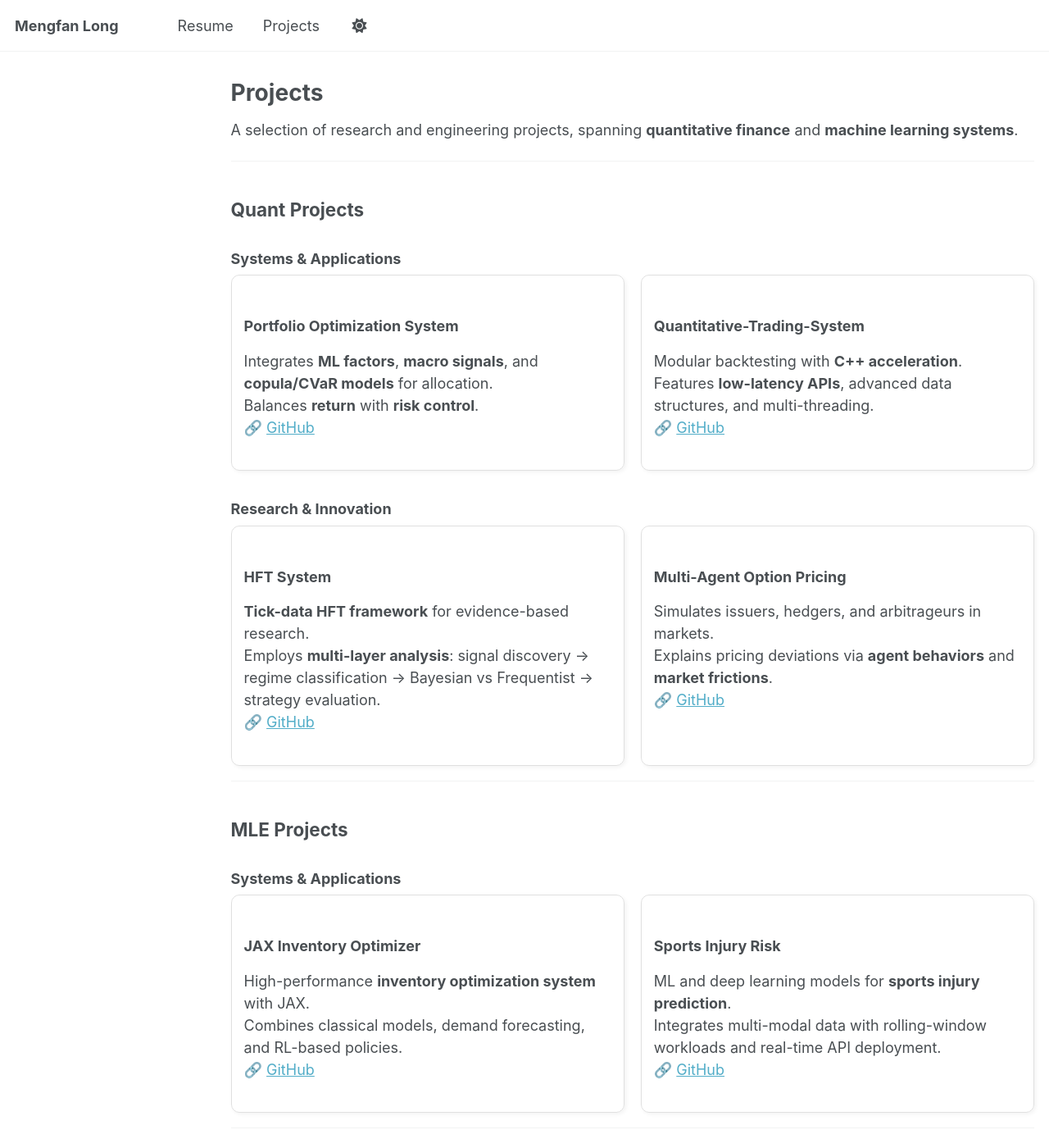
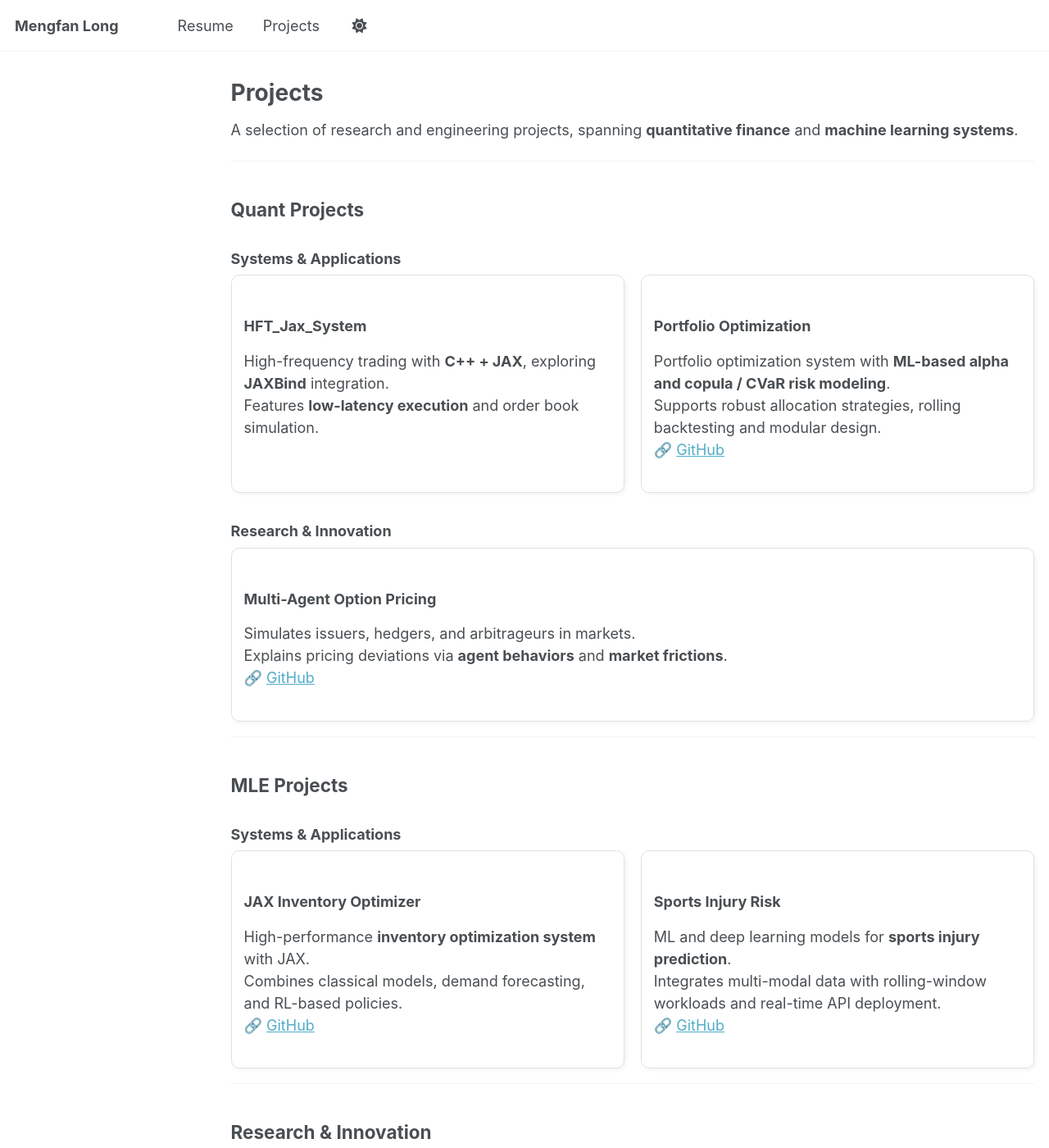
Before and after one commit to kevinlmf/kevinlmf.github.io, a Jekyll site: the page built from _pages/projects.md, in a window 1280 px wide and 1400 px high. Shown: the whole window at 82% size. Built offline with Jekyll 4.4.1, drawn with Linux system fonts in a browser that asks for light colours; a script that is not in the unit is left out; some of the changed text lies outside the part shown.

Commit message:
Update projects.md

```diff
--- a/_pages/projects.md
+++ b/_pages/projects.md
@@ -14,23 +14,25 @@ A selection of research and engineering projects, spanning **quantitative financ
 ###  Systems & Applications
 <div style="display:flex; flex-wrap:wrap; gap:20px;">
 
-  <div style="flex:1; min-width:320px; border:1px solid #e0e0e0; border-radius:10px; padding:15px; box-shadow:2px 2px 5px rgba(0,0,0,0.05);">
-    <h3>Portfolio Optimization System</h3>
-    <p>
-      Integrates <b>ML factors</b>, <b>macro signals</b>, and <b>copula/CVaR models</b> for allocation.<br>
-      Balances <b>return</b> with <b>risk control</b>.<br>
-      🔗 <a href="https://github.com/kevinlmf/Portfolio_Optimization" target="_blank">GitHub</a>
-    </p>
-  </div>
+ <div style="flex:1; min-width:320px; border:1px solid #e0e0e0; border-radius:10px; padding:15px; box-shadow:2px 2px 5px rgba(0,0,0,0.05);">
+  <h3>HFT_Jax_System</h3>
+  <p>
+  High-frequency trading with <b>C++ + JAX</b>, exploring <b>JAXBind</b> integration.<br>
+  Features <b>low-latency execution</b> and order book simulation.<br>
+</p>
 
-  <div style="flex:1; min-width:320px; border:1px solid #e0e0e0; border-radius:10px; padding:15px; box-shadow:2px 2px 5px rgba(0,0,0,0.05);">
-    <h3>Quantitative-Trading-System</h3>
-    <p>
-      Modular backtesting with <b>C++ acceleration</b>.<br>
-      Features <b>low-latency APIs</b>, advanced data structures, and multi-threading.<br>
-      🔗 <a href="https://github.com/kevinlmf/Quantitive-Trading-System" target="_blank">GitHub</a>
-    </p>
-  </div>
+</div>
+
+<div style="flex:1; min-width:320px; border:1px solid #e0e0e0; border-radius:10px; padding:15px; box-shadow:2px 2px 5px rgba(0,0,0,0.05);">
+  <h3>Portfolio Optimization</h3>
+  <p>
+    Portfolio optimization system with <b>ML-based alpha and copula / CVaR risk modeling</b>.<br>
+    Supports robust allocation strategies, rolling backtesting and modular design.<br>
+    🔗 <a href="https://github.com/kevinlmf/Portfolio_Optimization" target="_blank">GitHub</a>
+  </p>
+</div>
+
+
 
 </div>
 
@@ -38,16 +40,7 @@ A selection of research and engineering projects, spanning **quantitative financ
 ###  Research & Innovation
 <div style="display:flex; flex-wrap:wrap; gap:20px;">
 
-  <div style="flex:1; min-width:320px; border:1px solid #e0e0e0; border-radius:10px; padding:15px; box-shadow:2px 2px 5px rgba(0,0,0,0.05);">
-    <h3>HFT System</h3>
-    <p>
-      <b>Tick-data HFT framework</b> for evidence-based research.<br>
-      Employs <b>multi-layer analysis</b>: signal discovery → regime classification → Bayesian vs Frequentist → strategy evaluation.<br>
-      🔗 <a href="https://github.com/kevinlmf/HFT_System" target="_blank">GitHub</a>
-    </p>
-  </div>
-
-  <div style="flex:1; min-width:320px; border:1px solid #e0e0e0; border-radius:10px; padding:15px; box-shadow:2px 2px 5px rgba(0,0,0,0.05);">
+ <div style="flex:1; min-width:320px; border:1px solid #e0e0e0; border-radius:10px; padding:15px; box-shadow:2px 2px 5px rgba(0,0,0,0.05);">
     <h3>Multi-Agent Option Pricing</h3>
     <p>
       Simulates issuers, hedgers, and arbitrageurs in markets.<br>
@@ -103,14 +96,6 @@ A selection of research and engineering projects, spanning **quantitative financ
     </p>
   </div>
 
-   <div style="flex:1; min-width:320px; border:1px solid #e0e0e0; border-radius:10px; padding:15px; box-shadow:2px 2px 5px rgba(0,0,0,0.05);">
-    <h3>Honours Thesis — High-Dimensional Binary Classification</h3>
-    <p>
-      Novel approach to <b>binary classification</b> in high-dimensional settings.<br>
-      Employs <b>Gaussian mixture models</b> and the <b>CHIME algorithm</b> (Clustering of High-dimensional Gaussian Mixtures with EM).<br>
-      🔗 <a href="https://github.com/kevinlmf/High-dimension-Binary-Data-Classification" target="_blank">GitHub</a>
-    </p>
-  </div>
 
 </div>
 
```
